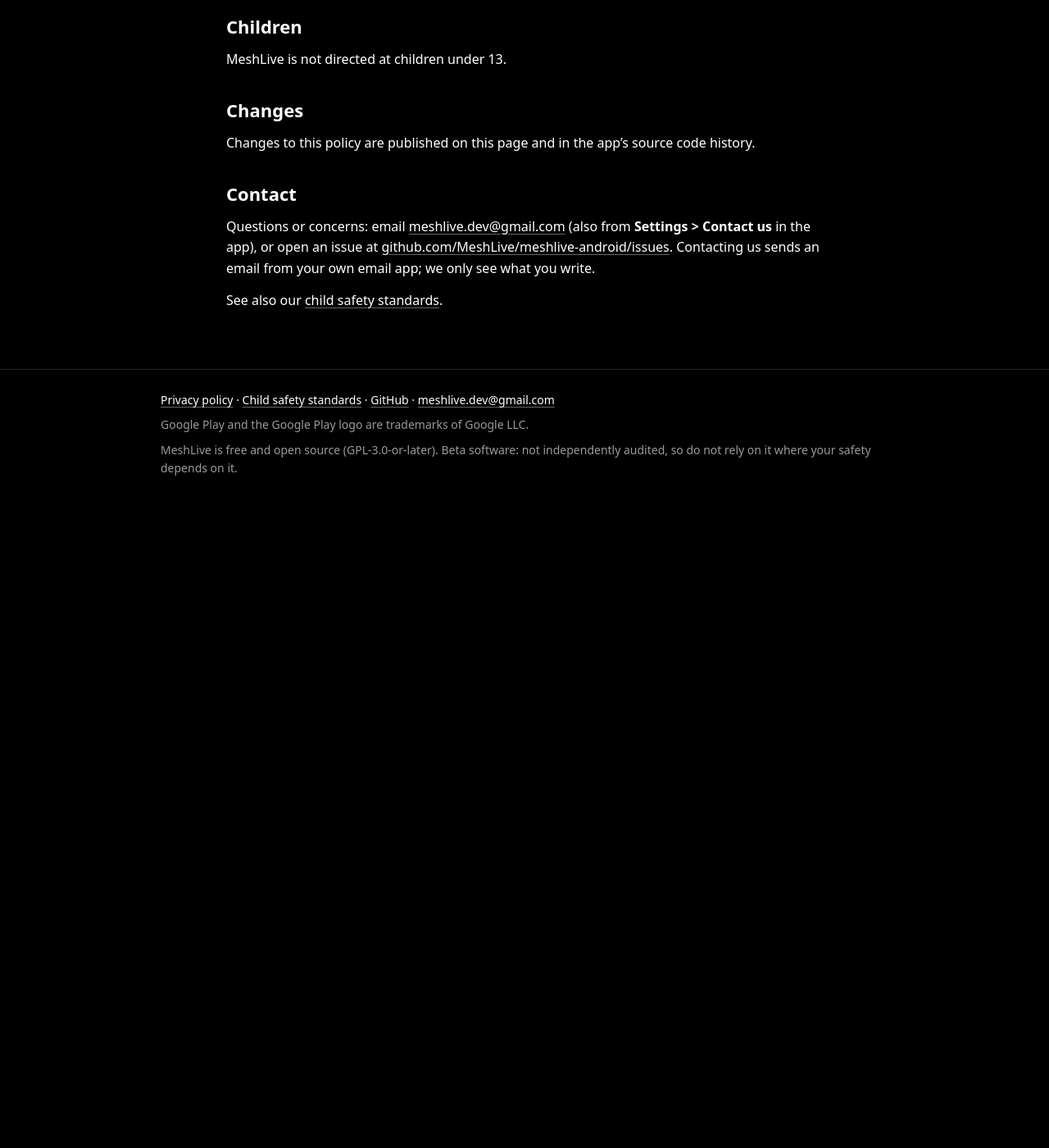
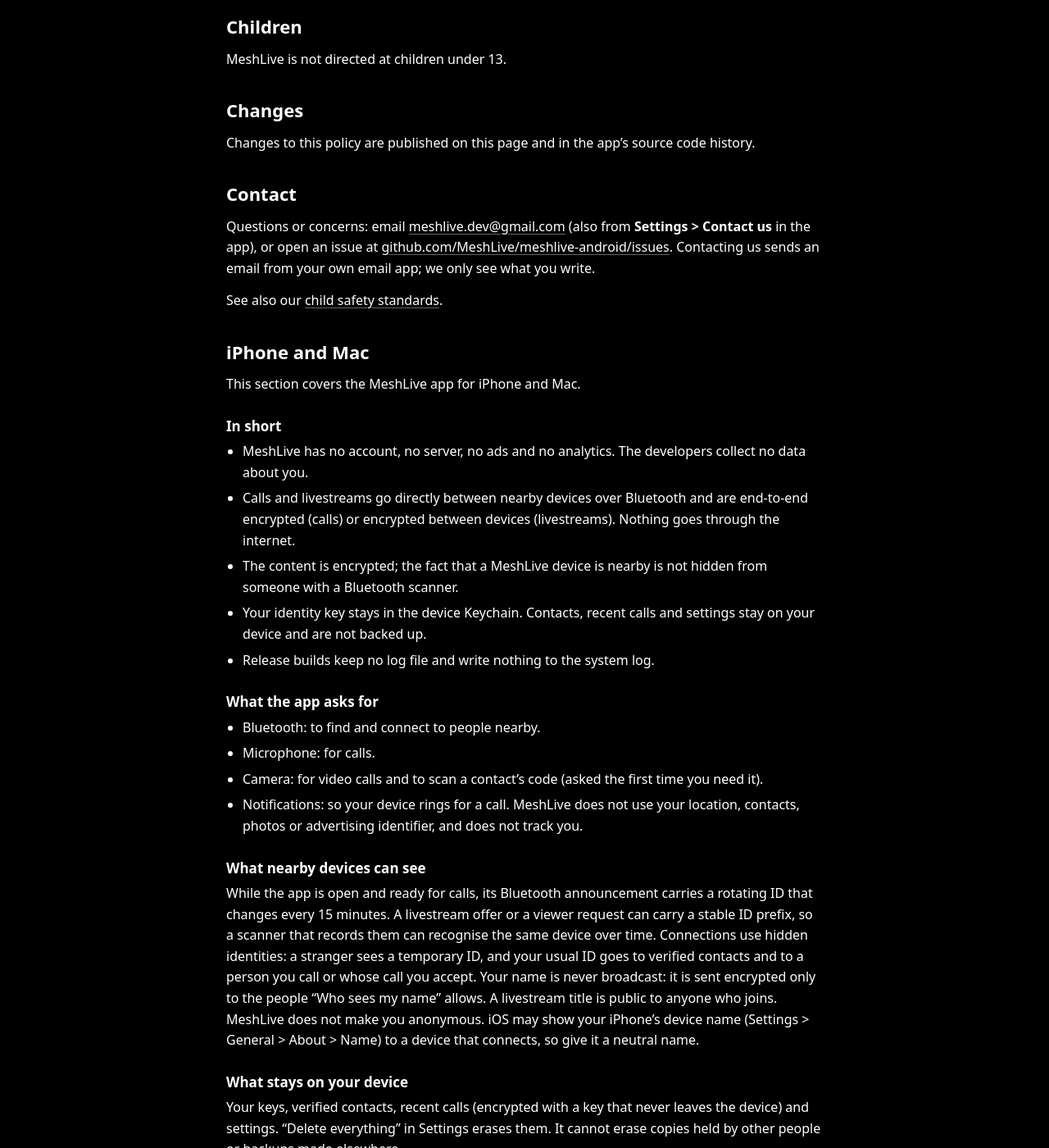
Before and after one commit to MeshLive/MeshLive.github.io, a Jekyll site: the page built from privacy.md, in a window 1280 px wide and 1400 px high, scrolled down 1500 px. Shown: the whole window at 82% size. Built offline with Jekyll 4.4.1, drawn with Linux system fonts in a browser that asks for light colours; before the commit the page ends 2130 px from its top, so only the background shows below that; some of the changed text lies outside the part shown.

Commit message:
Privacy policy: iPhone and Mac section; support and terms pages for the App Store listing

```diff
--- a/privacy.md
+++ b/privacy.md
@@ -7,7 +7,7 @@
 
 # Privacy policy
 
-Last updated: 22 October 2026
+Last updated: 13 November 2026 (iPhone and Mac section added)
 
 MeshLive is an open-source app for calls, chats and livestreams between phones over Bluetooth. This policy explains
 what happens to your information.
@@ -72,3 +72,59 @@
 Contacting us sends an email from your own email app; we only see what you write.
 
 See also our [child safety standards](../child-safety/).
+
+## iPhone and Mac
+
+This section covers the MeshLive app for iPhone and Mac.
+
+### In short
+- MeshLive has no account, no server, no ads and no analytics. The developers collect no data about you.
+- Calls and livestreams go directly between nearby devices over Bluetooth and are end-to-end encrypted (calls) or encrypted
+  between devices (livestreams). Nothing goes through the internet.
+- The content is encrypted; the fact that a MeshLive device is nearby is not hidden from someone with a Bluetooth scanner.
+- Your identity key stays in the device Keychain. Contacts, recent calls and settings stay on your device and are not backed up.
+- Release builds keep no log file and write nothing to the system log.
+
+### What the app asks for
+- Bluetooth: to find and connect to people nearby.
+- Microphone: for calls.
+- Camera: for video calls and to scan a contact's code (asked the first time you need it).
+- Notifications: so your device rings for a call.
+MeshLive does not use your location, contacts, photos or advertising identifier, and does not track you.
+
+### What nearby devices can see
+While the app is open and ready for calls, its Bluetooth announcement carries a rotating ID that changes every 15 minutes. A
+livestream offer or a viewer request can carry a stable ID prefix, so a scanner that records them can recognise the same device
+over time. Connections use hidden identities: a stranger sees a temporary ID, and your usual ID goes to verified contacts and to
+a person you call or whose call you accept. Your name is never broadcast: it is sent encrypted only to the people "Who sees
+my name" allows. A livestream title is public to anyone who joins. MeshLive does not make you anonymous. iOS may show your
+iPhone's device name (Settings > General > About > Name) to a device that connects, so give it a neutral name.
+
+### What stays on your device
+Your keys, verified contacts, recent calls (encrypted with a key that never leaves the device) and settings. "Delete
+everything" in Settings erases them. It cannot erase copies held by other people or backups made elsewhere.
+
+### Crash reports
+After a crash, the system gives MeshLive a diagnostic. The app keeps a short report (app and system version, device model and
+where the app failed; no names, IDs, messages or keys) for up to 7 days and asks at the next launch whether you want to share it.
+It is sent only if you share it yourself. "Don't ask again" deletes it and stops keeping reports. "Export diagnostics" in
+Settings shows a short technical text before anything leaves the device.
+
+### Blocking and reporting
+Blocking is local: the block list is stored encrypted on your device and nobody is told. A report only prepares an email that
+you choose to send.
+
+### Children
+MeshLive is for people 18 and older.
+
+### Third-party code
+MeshLive includes the open-source Opus and libvpx codecs. Their licences are shown in the app under Settings > About this app >
+Open-source licences.
+
+### On a Mac
+On a Mac, MeshLive advertises from the Mac's fixed Bluetooth address, so anyone scanning nearby can recognise the same Mac over
+time. Turn off Allow calls or quit the app when you do not want to be recognisable.
+
+### Contact and changes
+meshlive.dev@gmail.com. We will update this page when the app changes; the date of the last change is at the top of the
+published page.
```
Also changed, not shown: support.md (added, +17 -0 lines), terms.md (added, +53 -0 lines).
